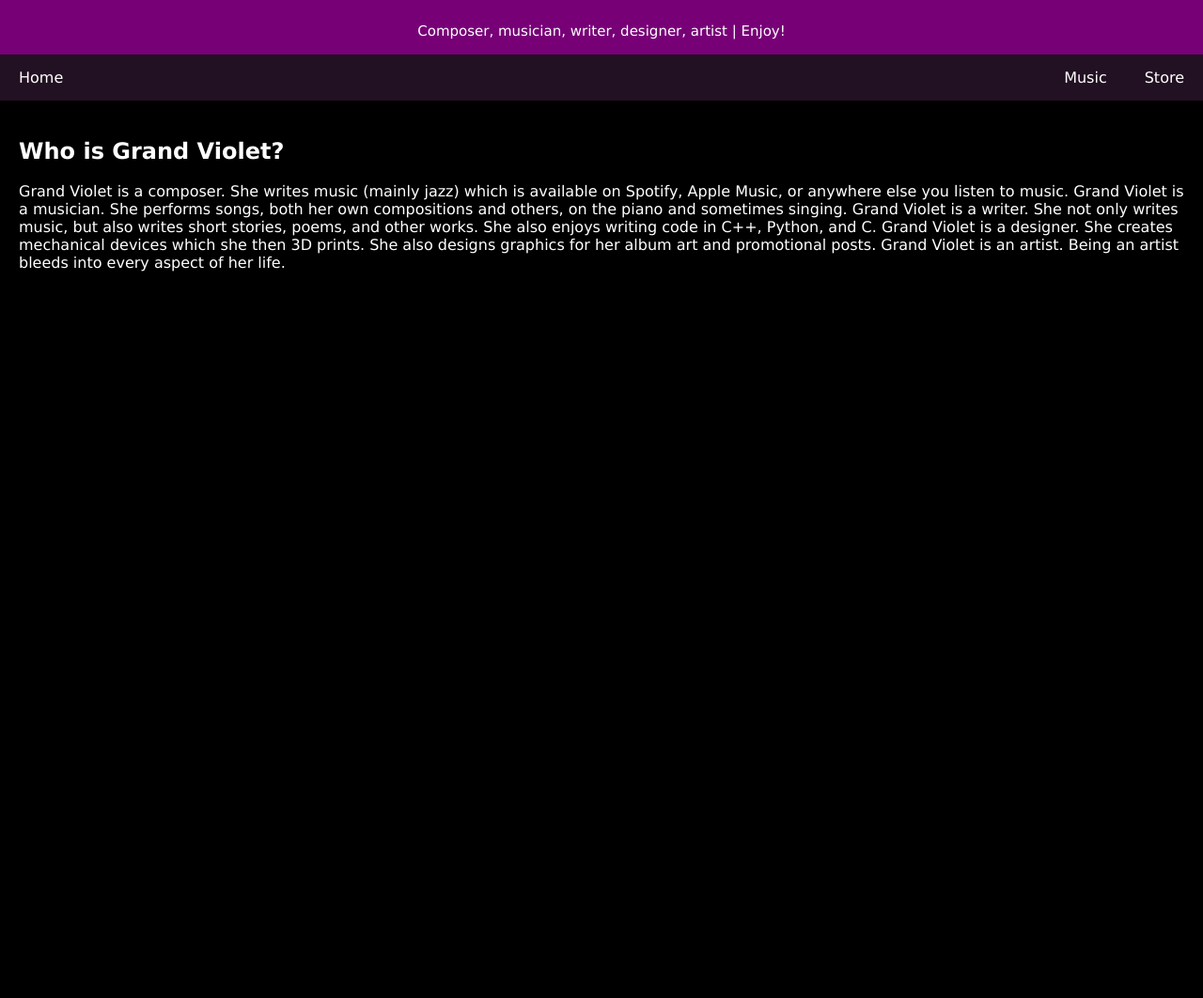
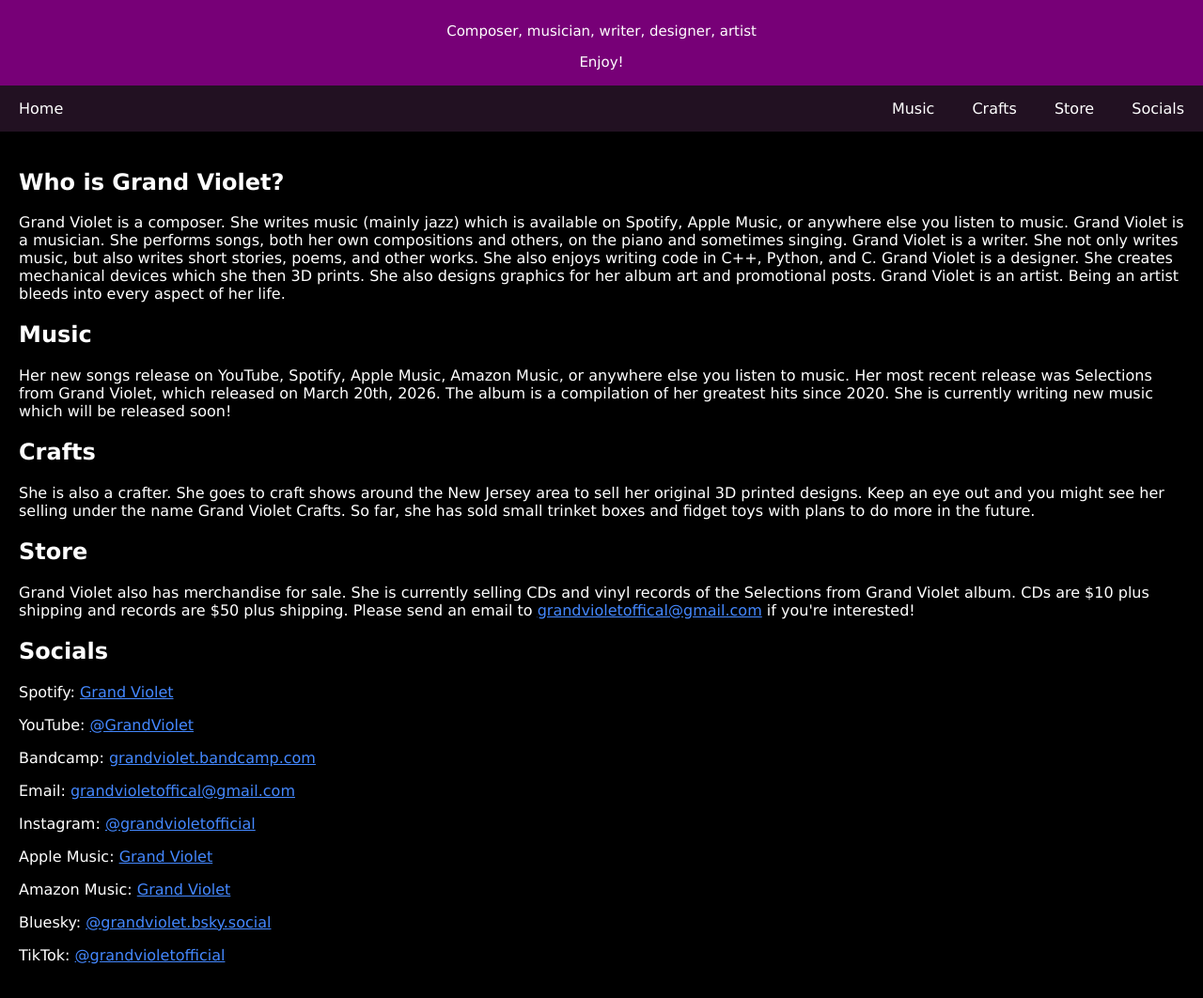
Before and after one commit to GrandViolet/grandviolet.github.io, a plain HTML site: page index.html in a window 1280 px wide. Shown: the part 77-1139 px from the top of the page at 94% size. Before the commit the page ends 800 px from the top, so only its background shows below. Drawn offline with Linux system fonts and the light colour scheme.

Commit message:
Added additional website sections

```diff
--- a/index.html
+++ b/index.html
@@ -73,6 +73,10 @@
   color: white;
 }
 
+.main a {
+  color: #4488ff;
+}
+
 
 </style>
 
@@ -87,27 +91,45 @@
 
 <div class="header">
   <h1>Grand Violet</h1>
-  <p>Composer, musician, writer, designer, artist | Enjoy!</p>
+  <p>Composer, musician, writer, designer, artist</p>
+  <p>Enjoy!</p>
 </div>
 
 
 <div class="navbar">
   <a href="#">Home</a>
-  <a href="#" class="right">Store</a>
-  <a href="#" class="right">Music</a>
+  <a href="#socials" class="right">Socials</a>
+  <a href="#store" class="right">Store</a>
+  <a href="#crafts" class="right">Crafts</a>
+  <a href="#music" class="right">Music</a>
 </div>
 
 
 <div class="main">
   <h2>Who is Grand Violet?</h2>
-  <p>Grand Violet is a composer. She writes music (mainly jazz) which is available on Spotify,
-  Apple Music, or anywhere else you listen to music. Grand Violet is a musician. She performs
-  songs, both her own compositions and others, on the piano and sometimes singing. Grand Violet
-  is a writer. She not only writes music, but also writes short stories, poems, and other works.
-  She also enjoys writing code in C++, Python, and C. Grand Violet is a designer. She creates
-  mechanical devices which she then 3D prints. She also designs graphics for her album art and
-  promotional posts. Grand Violet is an artist. Being an artist bleeds into every aspect of her
-  life.</p>
+  <p>Grand Violet is a composer. She writes music (mainly jazz) which is available on Spotify, Apple Music, or anywhere else you listen to music. Grand Violet is a musician. She performs songs, both her own compositions and others, on the piano and sometimes singing. Grand Violet is a writer. She not only writes music, but also writes short stories, poems, and other works. She also enjoys writing code in C++, Python, and C. Grand Violet is a designer. She creates mechanical devices which she then 3D prints. She also designs graphics for her album art and promotional posts. Grand Violet is an artist. Being an artist bleeds into every aspect of her life.</p>
+
+  <h2 id="music">Music</h2>
+  <p>Her new songs release on YouTube, Spotify, Apple Music, Amazon Music, or anywhere else you listen to music. Her most recent release was Selections from Grand Violet, which released on March 20th, 2026. The album is a compilation of her greatest hits since 2020. She is currently writing new music which will be released soon!</p>
+
+  <h2 id="crafts">Crafts</h2>
+  <p>She is also a crafter. She goes to craft shows around the New Jersey area to sell her original 3D printed designs. Keep an eye out and you might see her selling under the name Grand Violet Crafts. So far, she has sold small trinket boxes and fidget toys with plans to do more in the future.</p>
+
+  <h2 id="store">Store</h2>
+  <p>Grand Violet also has merchandise for sale. She is currently selling CDs and vinyl records of the Selections from Grand Violet album. CDs are $10 plus shipping and records are $50 plus shipping. Please send an email to <a href="mailto:grandvioletofficial@gmail.com">grandvioletoffical@gmail.com</a> if you're interested!</p>
+
+  <h2 id="socials">Socials</h2>
+  <p>Spotify: <a href="https://open.spotify.com/artist/0FEyzOhgHsHQeJxBJQFGNq">Grand Violet</a></p>
+  <p>YouTube: <a href="https://www.youtube.com/@GrandViolet">@GrandViolet</a></p>
+  <p>Bandcamp: <a href="https://grandviolet.bandcamp.com">grandviolet.bandcamp.com</a></p>
+  <p>Email: <a href="mailto:grandvioletofficial@gmail.com">grandvioletoffical@gmail.com</a></p>
+  <p>Instagram: <a href="https://www.instagram.com/grandvioletofficial">@grandvioletofficial</a></p>
+  <p>Apple Music: <a href="https://music.apple.com/ng/artist/grand-violet/1632191083">Grand Violet</a></p>
+  <p>Amazon Music: <a href="https://www.amazon.com/music/player/artists/B0B5DPYRZM/grand-violet">Grand Violet</a></p>
+  <p>Bluesky: <a href="https://bsky.app/profile/grandviolet.bsky.social">@grandviolet.bsky.social</a></p>
+  <p>TikTok: <a href="https://www.tiktok.com/@grandvioletofficial">@grandvioletofficial</a></p>
 
 
+</div>
+
 </body>
```
